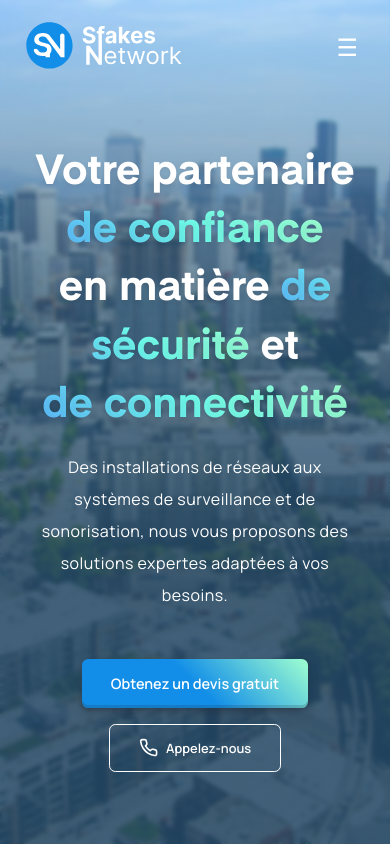
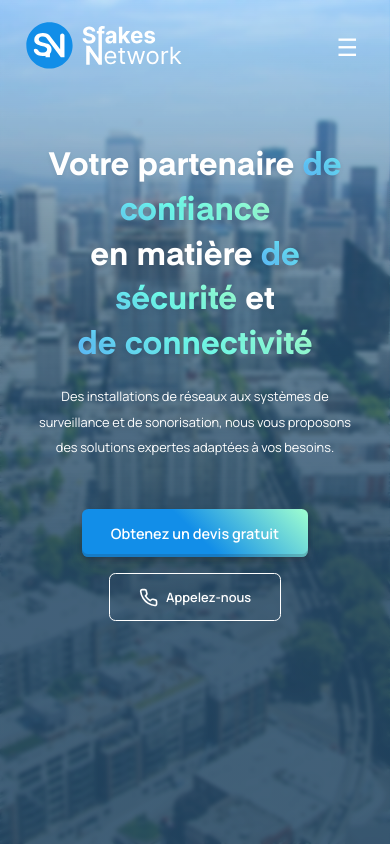
Before and after one commit to Yassine-SE/SfakesNetwork_LP, a React (Vite) app: page / in a window 390 px wide. Shown: the top 844 px of the page. Built offline with nearby package versions, Linux system fonts and the light colour scheme.

Commit message:
responsive v2

```diff
--- a/src/style/Hero.scss
+++ b/src/style/Hero.scss
@@ -102,7 +102,12 @@
                     // margin-bottom: 3rem;
                     text-shadow: 0px 2px 5px #00000012;
 
-                    @media (max-width: 768px) {
+                    @media (min-width: 320px) and (max-width: 480px) {
+                         width: 100%;
+                         font-size: 2rem;
+                    }
+
+                    @media (min-width: 480px) and (max-width: 768px) {
                          width: 100%;
                          font-size: 2.6rem;
                     }
@@ -117,7 +122,13 @@
                     line-height: 2;
                     // opacity: .6;
 
-                    @media (max-width: 768px) {
+                    @media (min-width: 320px) and (max-width: 480px) {
+                         width: 100%;
+                         font-size: .8rem;
+                         letter-spacing: unset;
+                    }
+
+                    @media (min-width: 480px) and (max-width: 768px) {
                          width: 100%;
                          font-size: 1rem;
                          letter-spacing: 0.5px;
```
